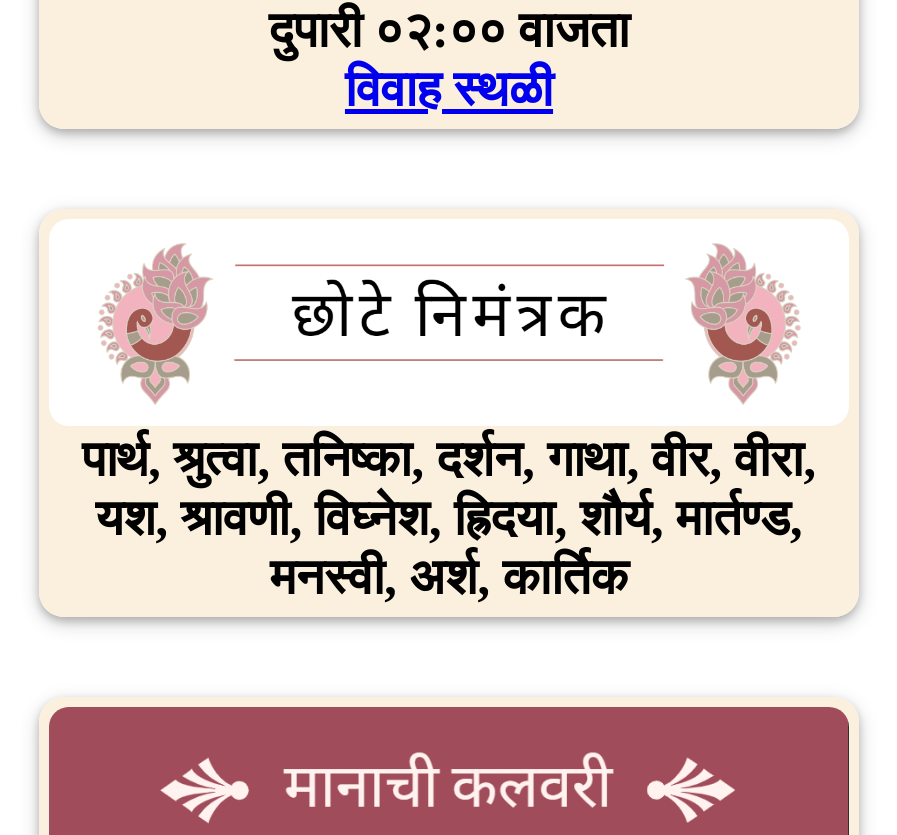
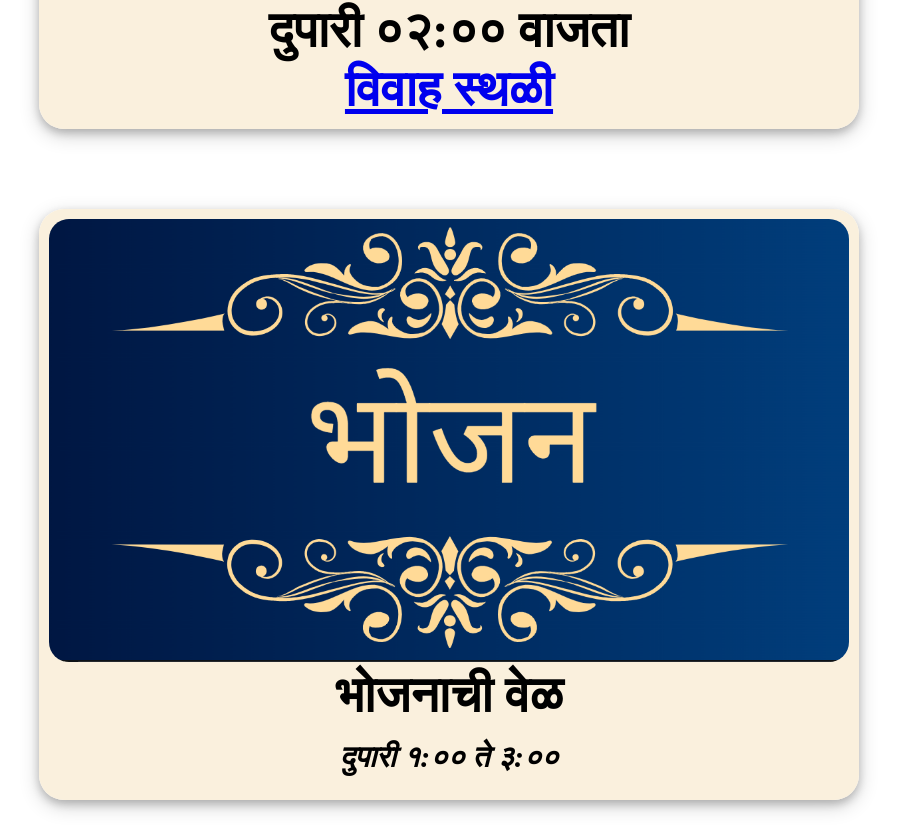
Before and after one commit to 06Atharv/Wedding-Portfolio, a plain HTML site: page index.html in a window 1280 px wide. Shown: the part 8285-9120 px from the top of the page, without its empty margins (191-1088 px from the left). Drawn offline with Linux system fonts and the light colour scheme; a web font is replaced by a local one.

Commit message:
commit 10

```diff
--- a/index.html
+++ b/index.html
@@ -12,7 +12,9 @@
 </head>
 
 <body>
+    <!-- header templet -->
     <img src="Red and Yellow Traditional Indian Wedding Invitation Mobile Video.jpg" alt="Backgroung Pic" class="bgpic">
+    <!-- couples info -->
     <div class="container">
         <div class="box_bride_info">
             <img src="couple_img.jpg" alt="Couple_Photo" width="100%" class="images">
@@ -33,7 +35,7 @@
                 यांचे सुपुत्र
             </p>
         </div>
-
+        <!-- shubhavivah info -->
         <div class="box">
             <img src="shubhavivah_img1.png" class="containerimg" alt="shubha vivah img">
             <h1>रविवार दि. २८ एप्रिल २०२४ रोजी सायंकाळी ०६ वा. ४५ मि. योजिले आहे, तरी आपण सर्वांनी सहकुटुंब सहपरिवार
@@ -41,7 +43,7 @@
                 शुभशिर्वाद द्यावेत हि विनंती.
             </h1>
         </div>
-
+        <!-- sthal info -->
         <div class="box">
             <img src="sthal_img.gif" class="containerimg" alt="location img">
             <h1>विवाहाचे स्थळ<br>ओम गुरुदेव मंगल कार्यालय<br>पद्मावती रोड आळंदी देवाची ता. खेड जि. पुणे</h1>
@@ -53,7 +55,7 @@
             <br>
             <a href="https://maps.app.goo.gl/5T62KsBtsLGgi1VDA">Click here to get direction</a>
         </div>
-
+        <!-- snehanimantrak -->
         <div class="box">
             <img src="invites_toon.jpg" class="containerimg" alt="Invite">
             <h1 class="titles">आपले स्नेहांकित</h1>
@@ -77,6 +79,7 @@
                 श्री.किशोर शांताराम चौधरी<br>
             </p>
         </div>
+        <!-- karyavahak -->
         <div class="box">
             <img src="karyavahak_img.png" class="containerimg" alt="Karyavahak">
             <p>श्री.रामदास गोविंद भाडळे<br>
@@ -95,27 +98,32 @@
             <h1>रविवार दि. २८ एप्रिल २०२४ रोजी<br>दुपारी १२:१५ वाजता<br><a
                     href="https://maps.app.goo.gl/5T62KsBtsLGgi1VDA">विवाह स्थळी</a></h1>
         </div>
-
+        <!-- haldi event -->
         <div class="box">
             <img src="haldiimg.jpg" class="containerimg" alt="Haldi">
             <h1>रविवार दि. २८ एप्रिल २०२४ रोजी<br>दुपारी ०२:०० वाजता<br>
                 <a href="https://maps.app.goo.gl/5T62KsBtsLGgi1VDA">विवाह स्थळी</a>
             </h1>
         </div>
-
-        <div>
-
+        <!-- bhojan event -->
+        <div class="box">
+            <img src="bhojan.png" class="containerimg" alt="bhojan_img">
+            <h1>भोजनाची वेळ</h1>
+            <p>दुपारी १:०० ते ३:००</p>
         </div>
+        <!-- chotenimantrak -->
         <div class="box">
             <img src="chotenimantrak_img.png" class="containerimg" alt="chotenimantrak_img">
             <h1>पार्थ, श्रुत्वा, तनिष्का, दर्शन, गाथा, वीर, वीरा, यश, श्रावणी, विघ्नेश, ह्रिदया, शौर्य, मार्तण्ड,
                 मनस्वी, अर्श, कार्तिक</h1>
         </div>
+        <!-- manachi kalavri -->
         <div class="box">
             <img src="manachiklavri_img.png" class="containerimg" alt="manachiklavri_img">
             <h1>कु.अनिशा प्रकाश नवले</h1>
             <h1>कु.मुग्धा कृष्णा नवले</h1>
         </div>
+        <!-- other links -->
         <div class="box">
             <h1>Other Links</h1>
             <h1>
@@ -128,8 +136,10 @@
         </div>
     </div>
     </div>
+    <!-- footer -->
     <footer>
         <p class="footertxt">Designed & Developed by Atharv Navale<br>
+            <a href="tel:7378439490" color="#000000" class="phnolink">7378439490</a><br>
             <a href="www.linkedin.com/in/atharv-navale-b8bba0238"><img src="linkdin_img.png" class="logo_img"></a>
             <a href="https://github.com/06Atharv"><img src="github_img.png" class="logo_img"></a>
             <a href="https://www.instagram.com/06_atharv?igsh=MW4zb2QwZ3RlZGp6OA=="><img src="instagram_img.png"
--- a/style.css
+++ b/style.css
@@ -99,6 +99,11 @@ footer{
     size: 60px;
 }
 
+.phnolink{
+    color: white;
+
+}
+
 .logo_img{
     height: 45px;
     width: 45px;
```
Also changed, not shown: bhojan.png (added), groom_img.jpg (deleted), shubhavivah_img.png (deleted). Lines whose indentation alone changed are shown as unchanged.
